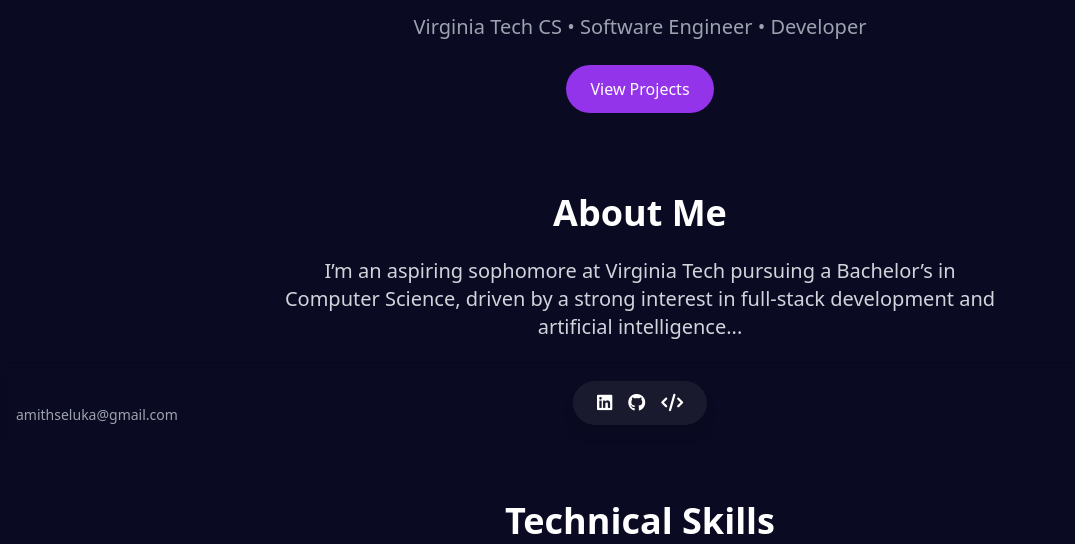
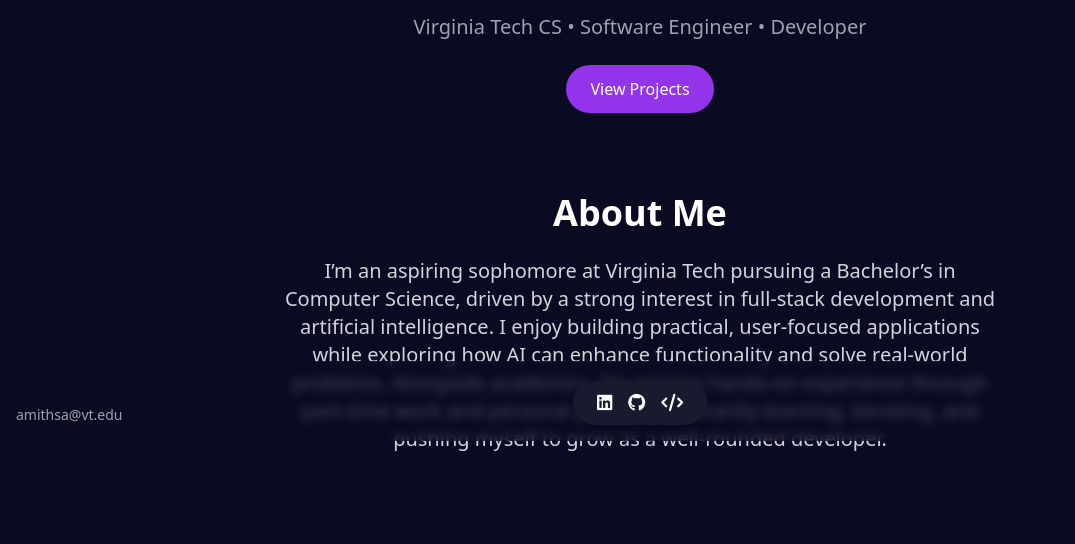
Before and after one commit to amithsa23/portfolio, a website: page index.html in a window 1280 px wide. Shown: the part 359-903 px from the top of the page, without its empty margins (0-1075 px from the left). Drawn offline with Linux system fonts and the light colour scheme.

Commit message:
Update portfolio index.html and styles

```diff
--- a/index.html
+++ b/index.html
@@ -31,7 +31,7 @@
   <section id="about" class="bg-[#0A0A23] text-white px-6 py-20 max-w-3xl mx-auto text-center -mt-50">
     <h2 class="text-3xl md:text-4xl font-bold mb-6">About Me</h2>
     <p class="text-lg md:text-xl text-gray-300 leading-relaxed">
-      I’m an aspiring sophomore at Virginia Tech pursuing a Bachelor’s in Computer Science, driven by a strong interest in full-stack development and artificial intelligence...
+      I’m an aspiring sophomore at Virginia Tech pursuing a Bachelor’s in Computer Science, driven by a strong interest in full-stack development and artificial intelligence. I enjoy building practical, user-focused applications while exploring how AI can enhance functionality and solve real-world problems. Alongside academics, I’m gaining hands-on experience through part-time work and personal projects, constantly learning, iterating, and pushing myself to grow as a well-rounded developer.
     </p>
   </section>
 
@@ -71,7 +71,7 @@
   </div>
   <div class="fixed bottom-4 left-4 z-50 text-sm text-gray-400">
     <a href="mailto:amithseluka@gmail.com" class="hover:text-purple-400 transition">
-      amithseluka@gmail.com
+      amithsa@vt.edu
     </a>
   </div>
 </body>
```
